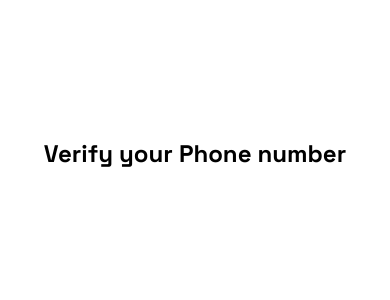
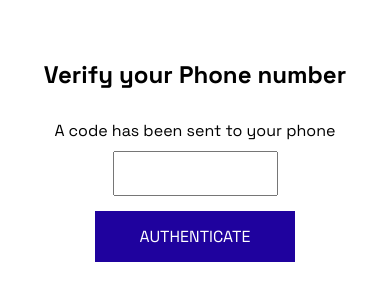
Before and after one commit to jamesoyanna/fullstack-2FA-App, a React (Create React App) app in the folder client/: page /phone/verify in a window 390 px wide. Shown: the part 254-554 px from the top of the page. Built offline with nearby package versions, Linux system fonts and the light colour scheme.

Commit message:
Add verify phone Page

```diff
--- a/client/src/components/PhoneVerify.jsx
+++ b/client/src/components/PhoneVerify.jsx
@@ -16,7 +16,19 @@ const PhoneVerify = () => {
   return (
     <div className='verify'>
       <h2 style={{marginBottom: "30px"}}>Verify your Phone number</h2>
-
+       <form className='verify__form' onSubmit={handleSubmit}>
+        <label htmlFor='code' style={{marginBottom:"10px"}}> A  code has been sent to your phone</label>
+        <input
+        type='text'
+        name='code'
+        className='code'
+        id='code'
+        value={code}
+        onChange = {(e) => setCode(e.target.value)}
+        require
+        />
+        <button className='codeBtn'>AUTHENTICATE</button>
+       </form>
     </div>
   )
 }
```
